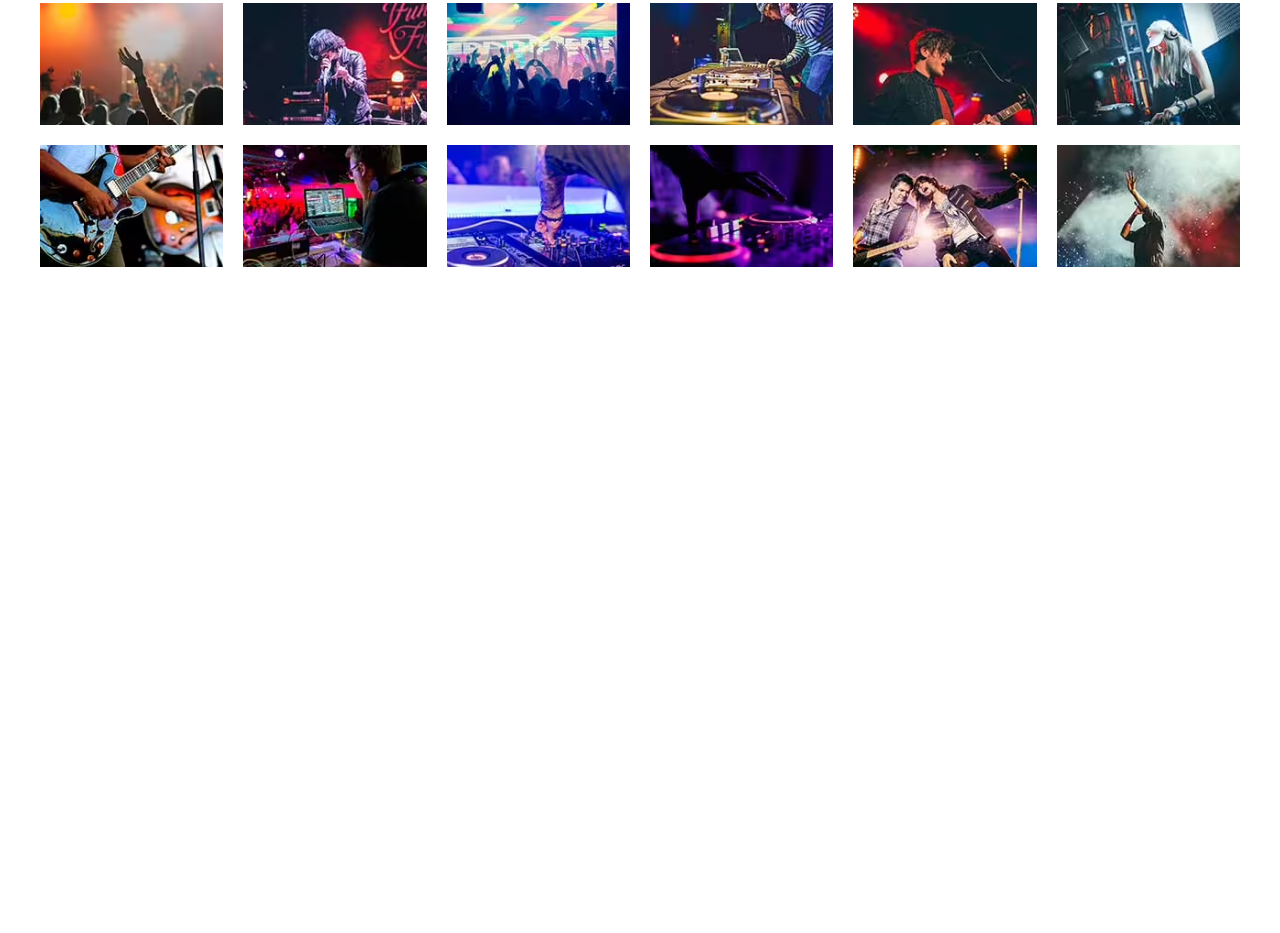
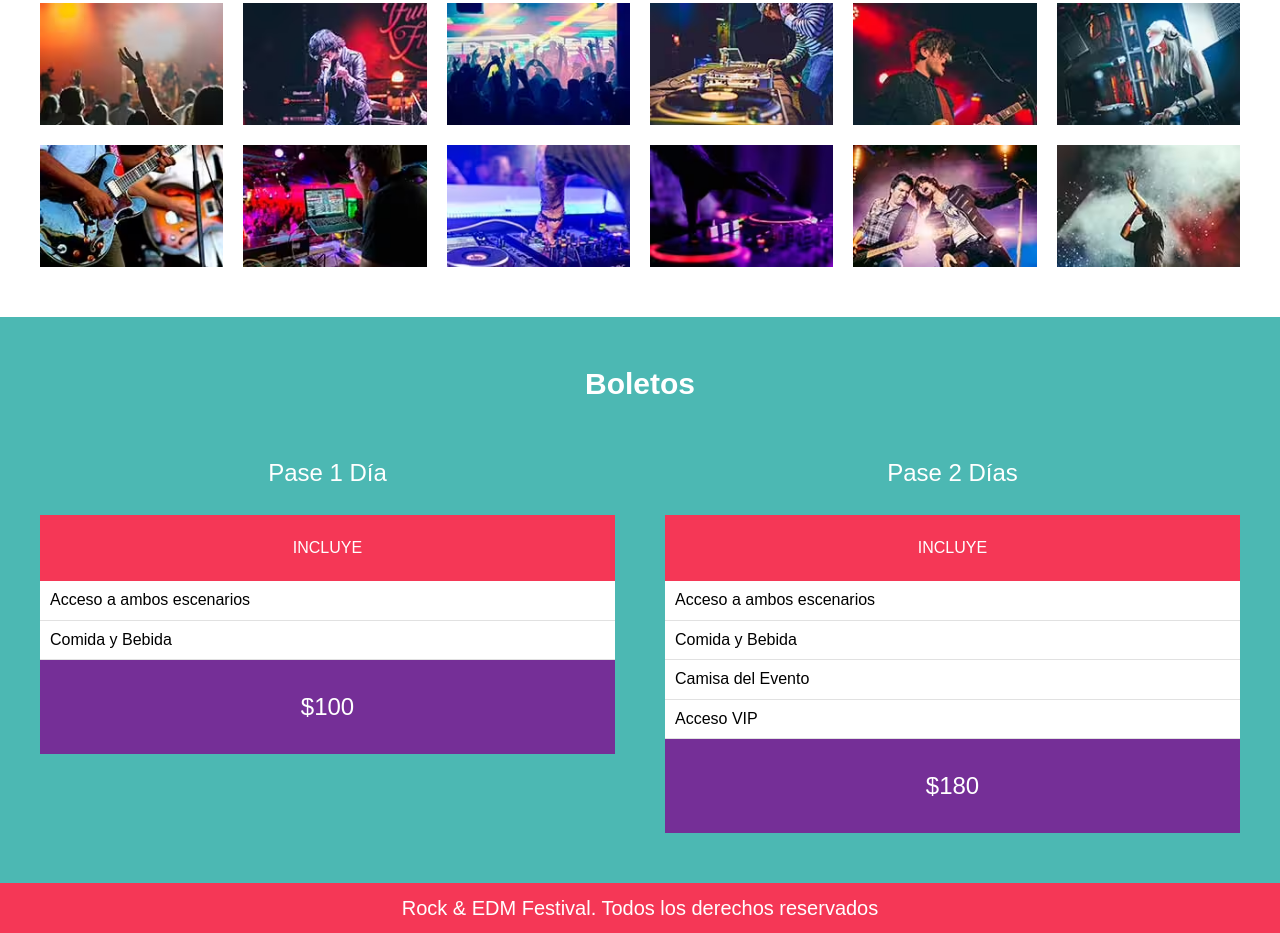
Before and after one commit to amartindev/FestivalMusica, a website: page index.html in a window 1280 px wide. Shown: the part 2976-3909 px from the top of the page. Before the commit the page ends 3293 px from the top, so only its background shows below. Drawn offline with Linux system fonts and the light colour scheme.

Commit message:
footer completo

```diff
--- a/index.html
+++ b/index.html
@@ -162,6 +162,46 @@
         <h3>Galeria</h3>
         <ul class="galeria-imagenes"></ul>
     </section>
+    <section class="boletos bg-verde">
+        <h3>Boletos</h3>
+        <div class="contenedor contenedor-boletos">
+            <div class="basico pase">
+                <p class="nombre-pase">Pase 1 Día</p>
+                <header class="pase-header">
+                    <p>INCLUYE</p>
+                </header>
+                <div class="pase-body">
+                    <ul>
+                        <li>Acceso a ambos escenarios</li>
+                        <li>Comida y Bebida</li>
+                    </ul>
+                </div>
+                <footer class="pase-footer">
+                    <p>$100</p>
+                </footer>
+            </div>
+            <div class="premiun pase">
+                <p class="nombre-pase">Pase 2 Días</p>
+                <header class="pase-header">
+                    <p>INCLUYE</p>
+                </header>
+                <div class="pase-body">
+                    <ul>
+                        <li>Acceso a ambos escenarios</li>
+                        <li>Comida y Bebida</li>
+                        <li>Camisa del Evento</li>
+                        <li>Acceso VIP</li>
+                    </ul>
+                </div>
+                <footer class="pase-footer">
+                    <p>$180</p>
+                </footer>
+            </div>
+        </div>
+    </section>
+    <footer class="site-footer">
+        <p>Rock & EDM Festival. Todos los derechos reservados</p>
+    </footer>
     <script src="build/js/app.js"></script>
 </body>
 </html>
--- a/src/scss/base/_variables.scss
+++ b/src/scss/base/_variables.scss
@@ -11,6 +11,7 @@ $amarillo: #FEF460;
 $morado: #752F97;
 $negro: #000000;
 $blanco: #FFFFFF;
+$gris: #E1E1E1;
 
 // MEDIA QUERIES
 
--- /dev/null
+++ b/src/scss/layout/_boletos.scss
@@ -0,0 +1,62 @@
+@use 'base/mixins' as m;
+@use 'base/variables' as v;
+
+.boletos {
+    padding: 5rem 0;
+    h3 {
+        text-align: center;
+        color: v.$blanco;
+        margin-bottom: 3rem;
+    }
+
+    .contenedor-boletos {
+        @include m.tablet {
+            @include m.grid(2, 5rem);
+        }
+    }
+}
+
+.pase {
+    color: v.$negro;
+
+    .nombre-pase {
+        text-align: center;
+        font-size: 2.4rem;
+        color: v.$blanco;
+    }
+
+    &-header,
+    &-footer {
+        padding: .5rem;
+        p {
+            text-align: center;
+            color: v.$blanco;
+        }
+    }
+
+    &-header {
+        background-color: v.$rosa;
+        p {
+            text-transform: uppercase;
+            font-size: 1.6rem;
+        }
+    }
+    &-body {
+        background-color: v.$blanco;
+        ul {
+            @include m.reset-list;
+            li,
+            :nth-child(odd) {
+                background-color: v.$blanco;
+                padding: 1rem;
+                border-bottom: 1px solid v.$gris;
+            }
+        }
+    }
+    &-footer {
+        background-color: v.$morado;
+        p {
+            font-size: 2.4rem;
+        }
+    }
+}
--- /dev/null
+++ b/src/scss/layout/_footer.scss
@@ -0,0 +1,11 @@
+@use 'base/variables' as v;
+
+.site-footer {
+    background-color: v.$rosa;
+    padding: 1rem;
+    p {
+        margin: 0;
+        text-align: center;
+        color: v.$blanco;
+    }
+}
--- a/src/scss/layout/_index.scss
+++ b/src/scss/layout/_index.scss
@@ -3,3 +3,5 @@
 @forward 'festival';
 @forward 'lineup';
 @forward 'galeria';
+@forward 'boletos';
+@forward 'footer';
```
Also changed, not shown: build/css/app.css.
